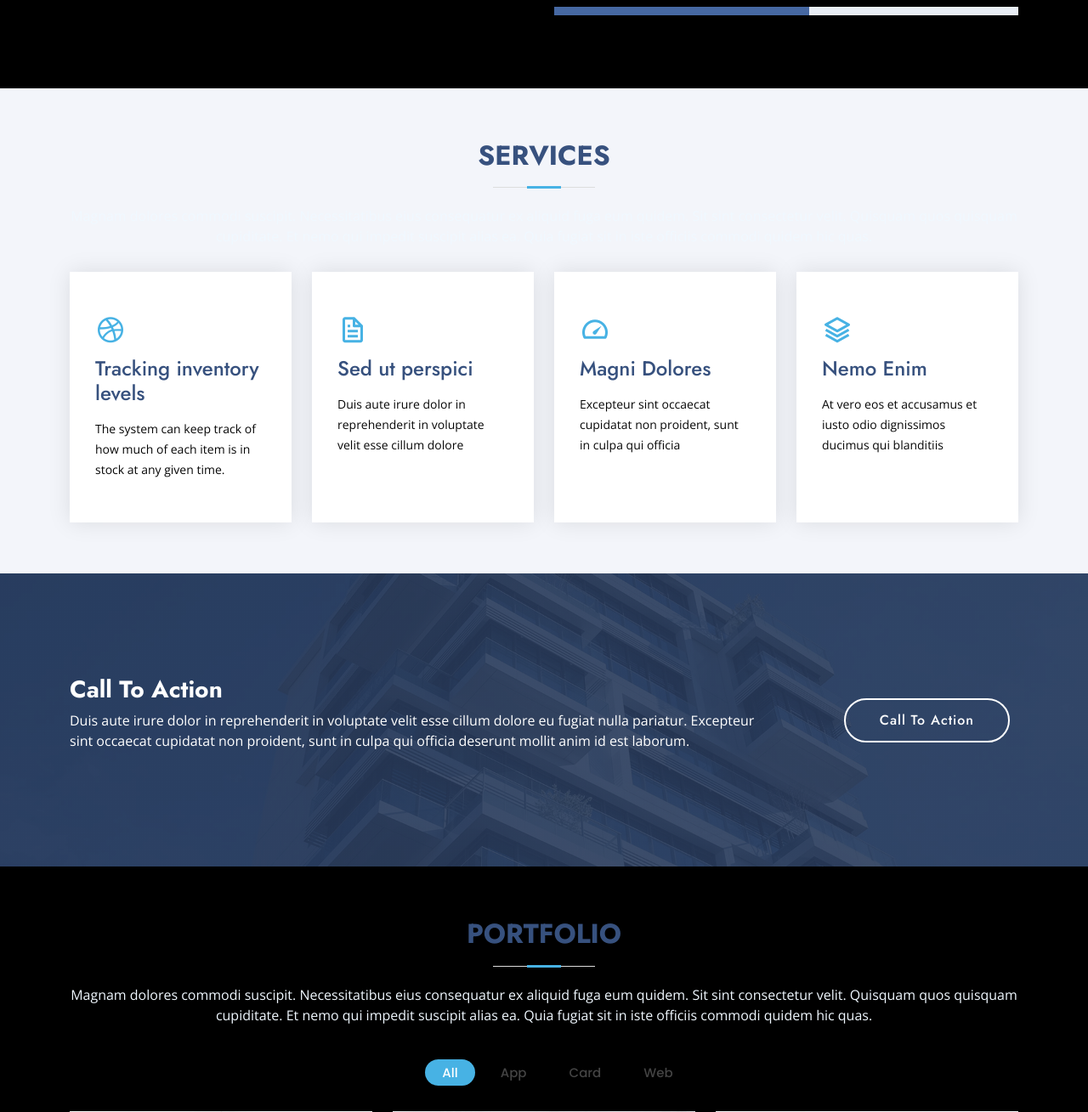
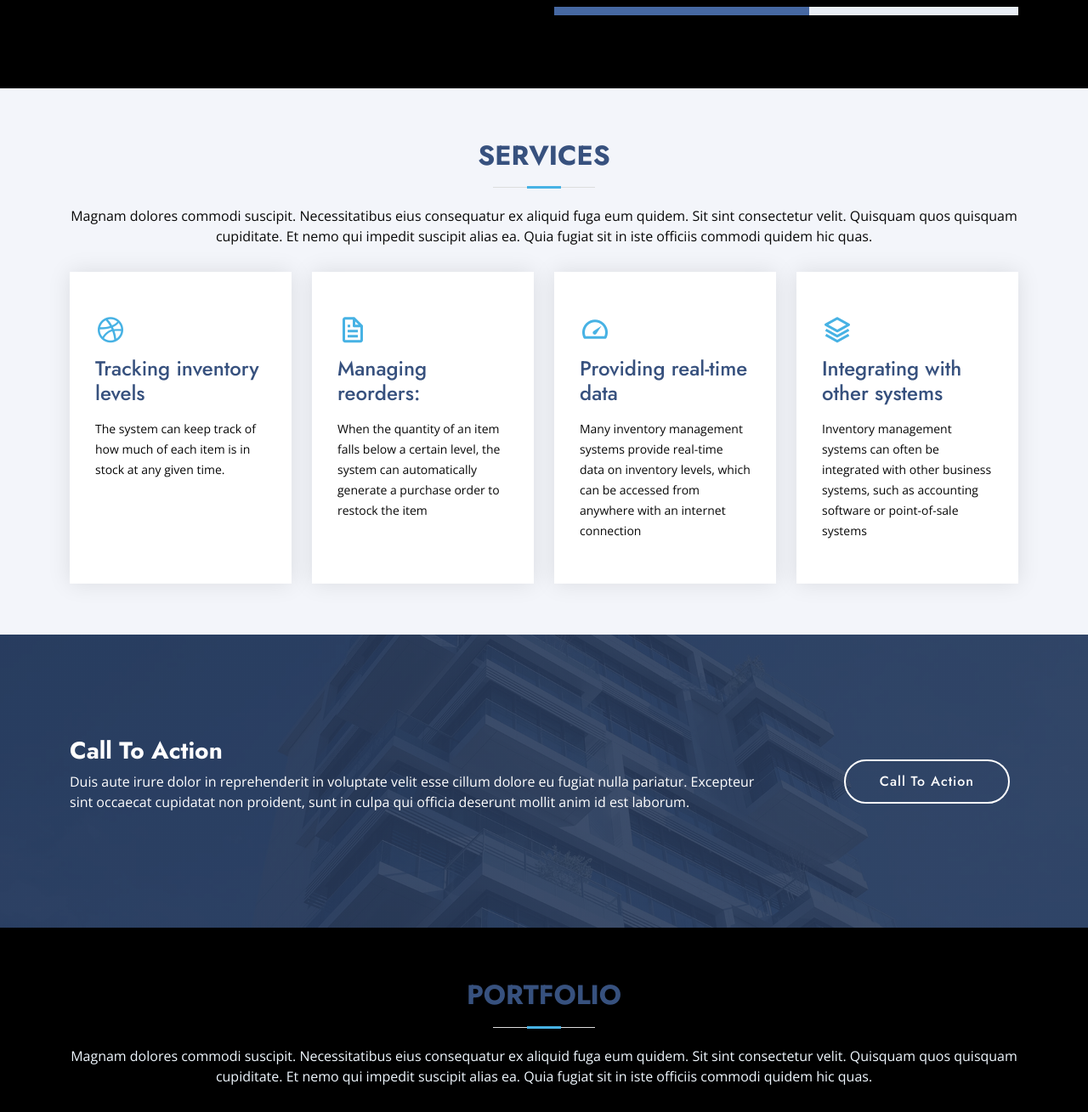
Before and after one commit to Younus-Saberi/InvFlow, a Django app: template homepage/templates/homepage.html in a window 1280 px wide. Shown: the part 2669-3978 px from the top of the page at 85% size. Run offline with Django 3.2, Linux system fonts and the light colour scheme; the template is opened without the code that fills it, so the values that code supplies are empty; some libraries are stand-ins or nearby versions.

Commit message:
update services content

```diff
--- a/homepage/templates/homepage.html
+++ b/homepage/templates/homepage.html
@@ -285,7 +285,7 @@
 
         <div class="section-title">
           <h2>Services</h2>
-          <p>Magnam dolores commodi suscipit. Necessitatibus eius consequatur ex aliquid fuga eum quidem. Sit sint consectetur velit. Quisquam quos quisquam cupiditate. Et nemo qui impedit suscipit alias ea. Quia fugiat sit in iste officiis commodi quidem hic quas.</p>
+          <p style="color: rgb(7, 7, 7);">Magnam dolores commodi suscipit. Necessitatibus eius consequatur ex aliquid fuga eum quidem. Sit sint consectetur velit. Quisquam quos quisquam cupiditate. Et nemo qui impedit suscipit alias ea. Quia fugiat sit in iste officiis commodi quidem hic quas.</p>
         </div>
 
         <div class="row">
@@ -300,24 +300,24 @@
           <div class="col-xl-3 col-md-6 d-flex align-items-stretch mt-4 mt-md-0" data-aos="zoom-in" data-aos-delay="200">
             <div class="icon-box">
               <div class="icon"><i class="bx bx-file"></i></div>
-              <h4><a href="">Sed ut perspici</a></h4>
-              <p style="color: rgb(7, 7, 7);">Duis aute irure dolor in reprehenderit in voluptate velit esse cillum dolore</p>
+              <h4><a href="">Managing reorders:</a></h4>
+              <p style="color: rgb(7, 7, 7);">When the quantity of an item falls below a certain level, the system can automatically generate a purchase order to restock the item</p>
             </div>
           </div>
 
           <div class="col-xl-3 col-md-6 d-flex align-items-stretch mt-4 mt-xl-0" data-aos="zoom-in" data-aos-delay="300">
             <div class="icon-box">
               <div class="icon"><i class="bx bx-tachometer"></i></div>
-              <h4><a href="">Magni Dolores</a></h4>
-              <p style="color: rgb(7, 7, 7);">Excepteur sint occaecat cupidatat non proident, sunt in culpa qui officia</p>
+              <h4><a href="">Providing real-time data</a></h4>
+              <p style="color: rgb(7, 7, 7);">Many inventory management systems provide real-time data on inventory levels, which can be accessed from anywhere with an internet connection</p>
             </div>
           </div>
 
           <div class="col-xl-3 col-md-6 d-flex align-items-stretch mt-4 mt-xl-0" data-aos="zoom-in" data-aos-delay="400">
             <div class="icon-box">
               <div class="icon"><i class="bx bx-layer"></i></div>
-              <h4><a href="">Nemo Enim</a></h4>
-              <p style="color: rgb(7, 7, 7);">At vero eos et accusamus et iusto odio dignissimos ducimus qui blanditiis</p>
+              <h4><a href="">Integrating with other systems</a></h4>
+              <p style="color: rgb(7, 7, 7);">Inventory management systems can often be integrated with other business systems, such as accounting software or point-of-sale systems</p>
             </div>
           </div>
 
```
